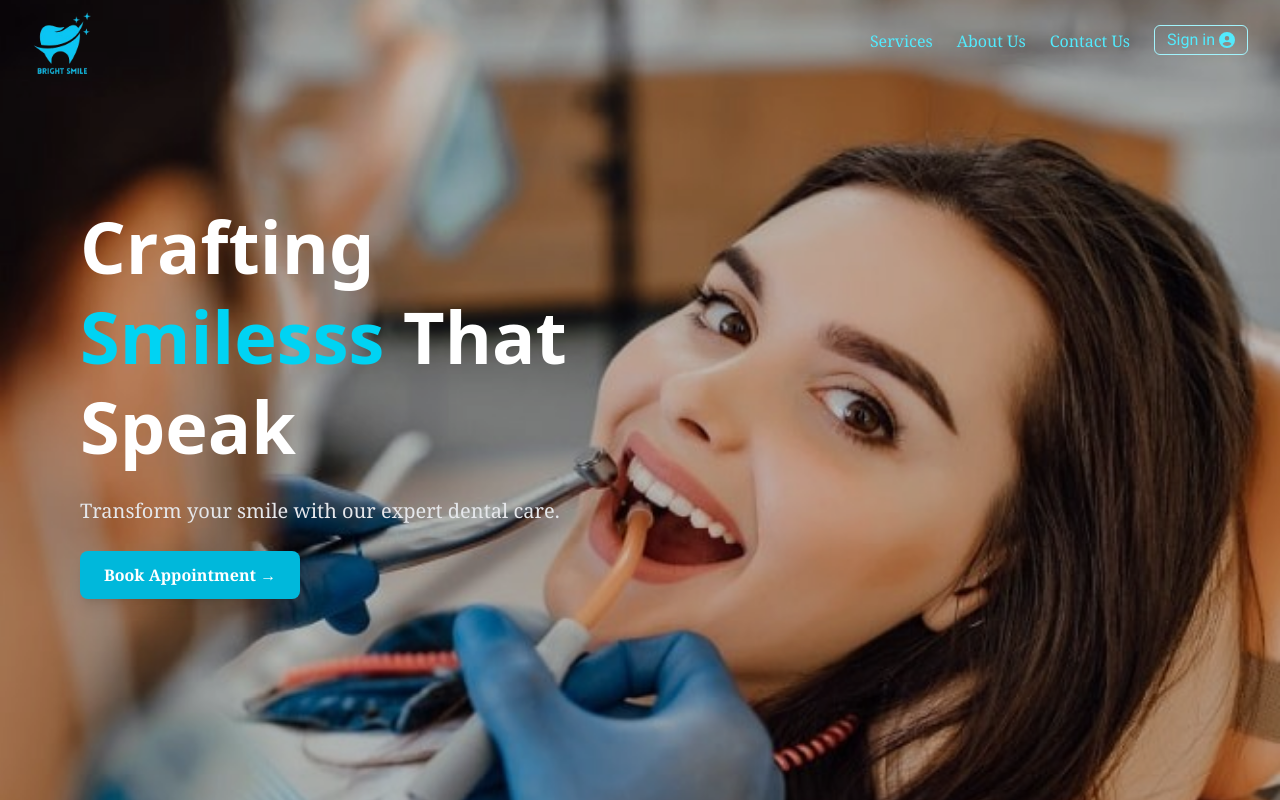
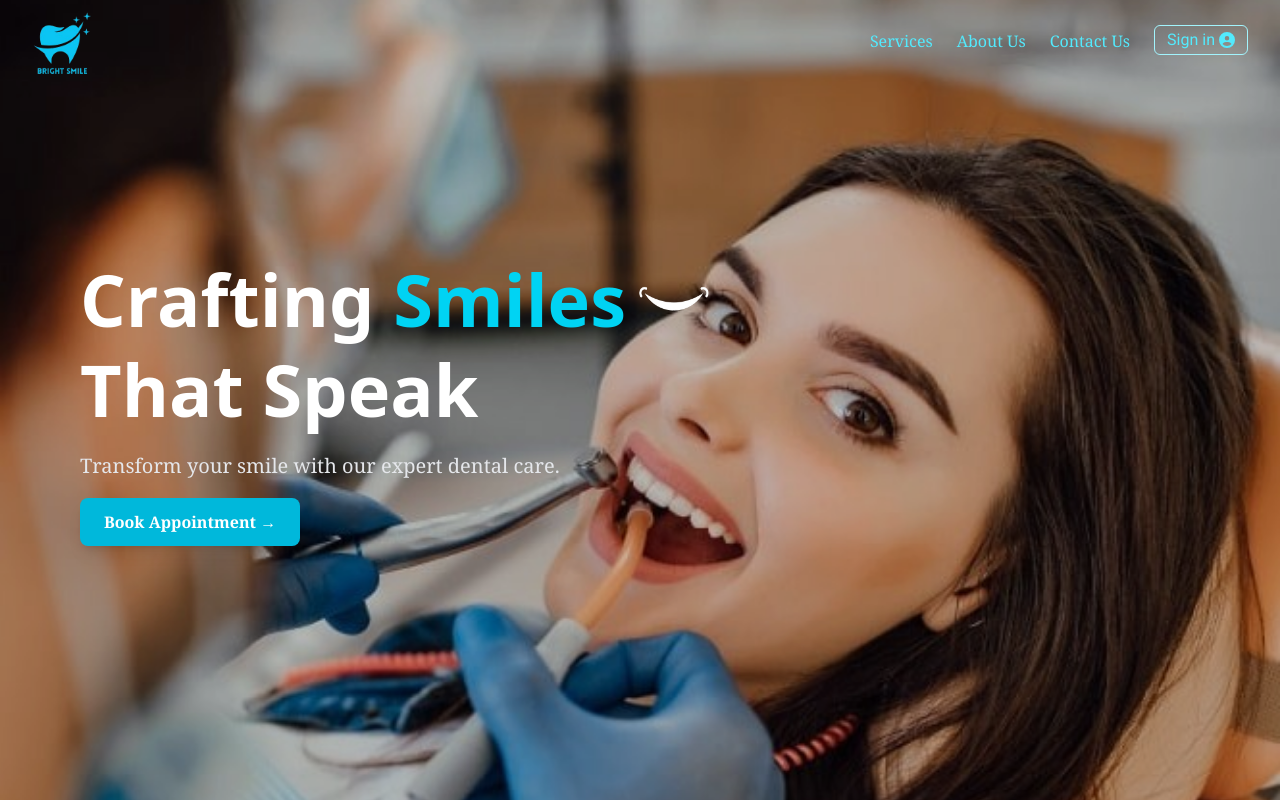
Before and after one commit to hashmi13/Dental-App, a React (Vite) app: page / in a window 1280 px wide. Shown: the top 800 px of the page. Built offline with nearby package versions, Linux system fonts and the light colour scheme; no server answers; a web font is replaced by a local one.

Commit message:
smile image added

```diff
--- a/src/components/HeroSection.jsx
+++ b/src/components/HeroSection.jsx
@@ -12,7 +12,15 @@ const slides = [
     title: (
       <>
         <span className="block sm:inline">Crafting</span>{" "}
-        <span className="block sm:inline text-cyan-400">Smilesss</span>{" "}
+        <span className="block sm:inline text-cyan-400">
+  Smiles
+
+  <img
+    src="/smile.webp"
+    alt=""
+    className="inline-block w-20 h-10  ml-2 -mt-4 align-middle"
+  />
+</span>
         <span className="block sm:inline">That Speak</span>
       </>
     ),
@@ -130,7 +138,7 @@ export default function SmoothScrollSlider() {
   return (
     <div
       ref={containerRef}
-      className="relative isolate overflow-hidden"
+      className="relative isolate   overflow-hidden"
       style={{ zIndex: 0 }}
     >
       {slides.map((slide) => (
@@ -148,7 +156,7 @@ export default function SmoothScrollSlider() {
           <div className="absolute inset-0 bg-black/20"></div>
 
           {/* Text Content */}
-          <div className="relative z-10 max-w-md sm:max-w-xl text-left text-white font-serif space-y-4 sm:space-y-6 mb-24 sm:mb-0">
+          <div className="relative z-10 max-w-[1600px] sm:max-w-2xl text-left text-white font-serif space-y-4 sm:space-y-4 mb-24 sm:mb-0">
             <h2 className="reveal opacity-0 font-bold font-sans text-5xl sm:text-4xl md:text-5xl lg:text-7xl leading-snug sm:leading-tight break-words transition-all duration-400 ease-in-out">
               {slide.title}
             </h2>
--- a/src/pages/ThankYou.jsx
+++ b/src/pages/ThankYou.jsx
@@ -41,7 +41,7 @@ function ThankYou() {
           className="bg-white/80 backdrop-blur-lg border border-cyan-100 rounded-3xl shadow-2xl p-6 sm:p-10 text-center space-y-8 relative overflow-hidden"
         >
           {/* Decorative Top Banner Accent */}
-          <div className="absolute top-0 left-0 right-0 h-3 bg-gradient-to-r from-cyan-500 via-teal-500 to-indigo-500"></div>
+          {/* <div className="absolute top-0 left-0 right-0 h-3 bg-gradient-to-r from-cyan-500 via-teal-500 to-indigo-500"></div> */}
 
           {/* Animated Success Icon Badge */}
           <motion.div
@@ -132,7 +132,7 @@ function ThankYou() {
         </motion.div>
       </div>
 
-      <Footer />
+
     </div>
   );
 }
```
Also changed, not shown: public/smile.webp (added).
